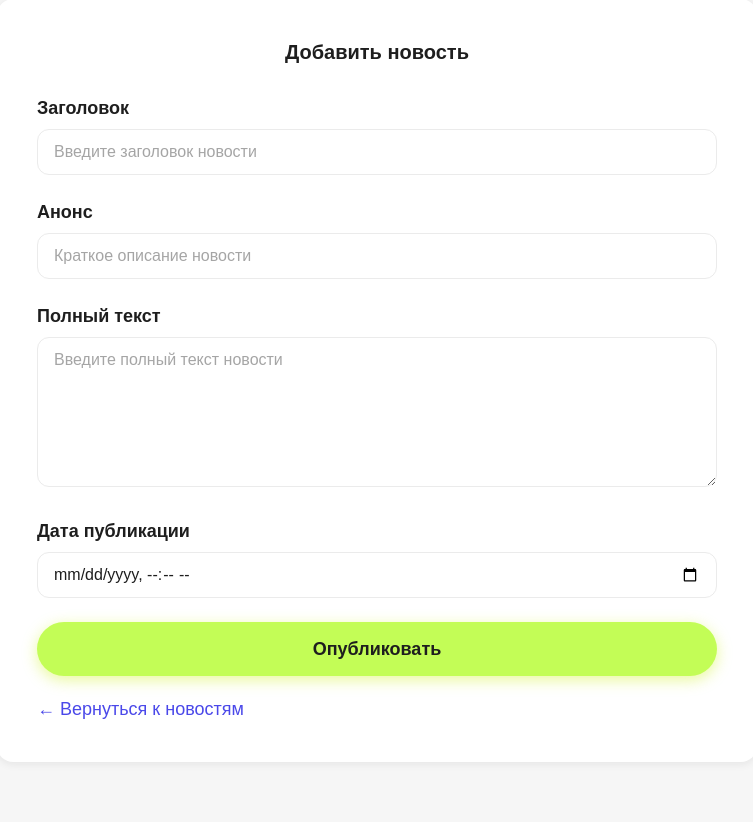
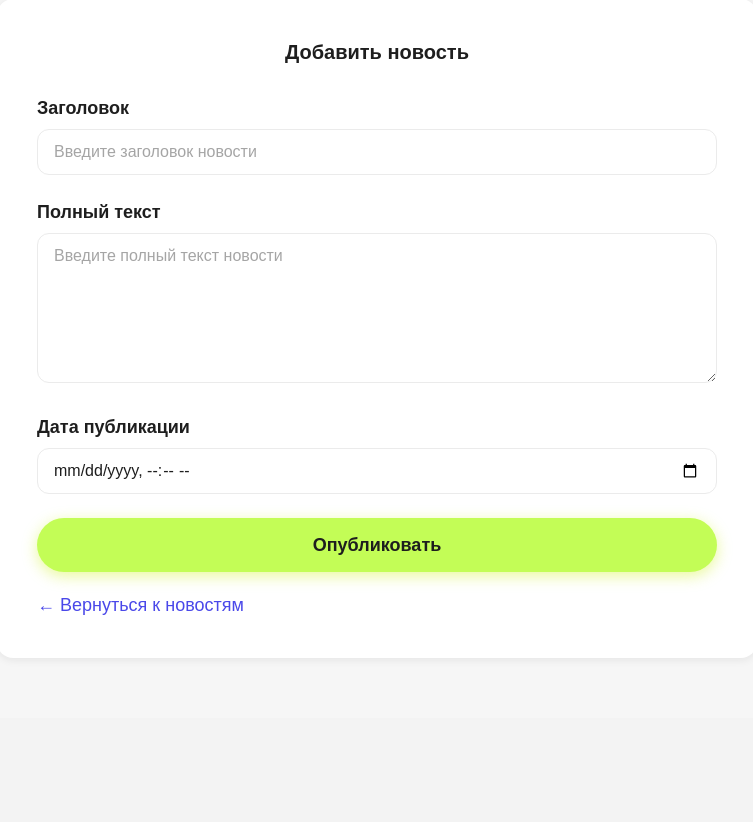
Before and after one commit to MeanT0/website-proper-nutrition, a Django app: page /news/create in a window 1280 px wide. Shown: the part 131-953 px from the top of the page, without its empty margins (263-1016 px from the left). After the commit the page ends 746 px from the top, so only its background shows below. Run offline with Django 5.2, Linux system fonts and the light colour scheme; some libraries are stand-ins or nearby versions.

Commit message:
Remove news announcements and update news display
- Updated news model to remove 'anons' field from Article
- Modified news creation form to exclude announcement input
- Updated news display template to show full text instead of announcement
- Adjusted database schema to reflect model changes
- Updated view logic to handle new model structure without announcement field

The changes streamline the news functionality by removing the separate announcement field and displaying the main article text directly on the news page. The form for adding news now only requires title, full text, and date.

```diff
--- a/news/models.py
+++ b/news/models.py
@@ -2,7 +2,6 @@ from django.db import models
 
 class Article(models.Model):
     title = models.CharField('Название', max_length=50, default='-')
-    anons = models.CharField('Анонс', max_length=250, default='-')
     full_text = models.TextField('Статья')
     date = models.DateTimeField('Дата выпуска')
 
--- a/news/templates/news/create.html
+++ b/news/templates/news/create.html
@@ -112,10 +112,6 @@
         <input type="text" id="id_title" name="title" placeholder="Введите заголовок новости" required>
       </div>
       <div class="form-group">
-        <label for="id_anons">Анонс</label>
-        <input type="text" id="id_anons" name="anons" placeholder="Краткое описание новости" required>
-      </div>
-      <div class="form-group">
         <label for="id_full_text">Полный текст</label>
         <textarea id="id_full_text" name="full_text" placeholder="Введите полный текст новости" required></textarea>
       </div>
--- a/news/templates/news/news_home.html
+++ b/news/templates/news/news_home.html
@@ -74,9 +74,10 @@
   .news-card__text {
     font: var(--font-p200);
     color: var(--brand-black);
-    opacity: 0.8;
     line-height: 1.6;
     margin: 0 0 16px 0;
+    white-space: pre-wrap;
+    word-wrap: break-word;
   }
 
   .news-card__date {
@@ -110,7 +111,7 @@
       {% for n in news %}
         <div class="news-card">
           <h3 class="news-card__title">{{ n.title }}</h3>
-          <p class="news-card__text">{{ n.anons }}</p>
+          <p class="news-card__text">{{ n.full_text }}</p>
           <div class="news-card__date">{{ n.date|date:"d.m.Y H:i" }}</div>
         </div>
       {% endfor %}
--- a/news/views.py
+++ b/news/views.py
@@ -12,7 +12,6 @@ def news_home(request):
 def create(request):
     if request.method == 'POST':
         title = request.POST.get('title')
-        anons = request.POST.get('anons')
         full_text = request.POST.get('full_text')
         date_str = request.POST.get('date')
 
@@ -24,7 +23,6 @@ def create(request):
 
         article = Article(
             title=title,
-            anons=anons,
             full_text=full_text,
             date=date
         )
```
Also changed, not shown: db.sqlite3, 1 other file.
